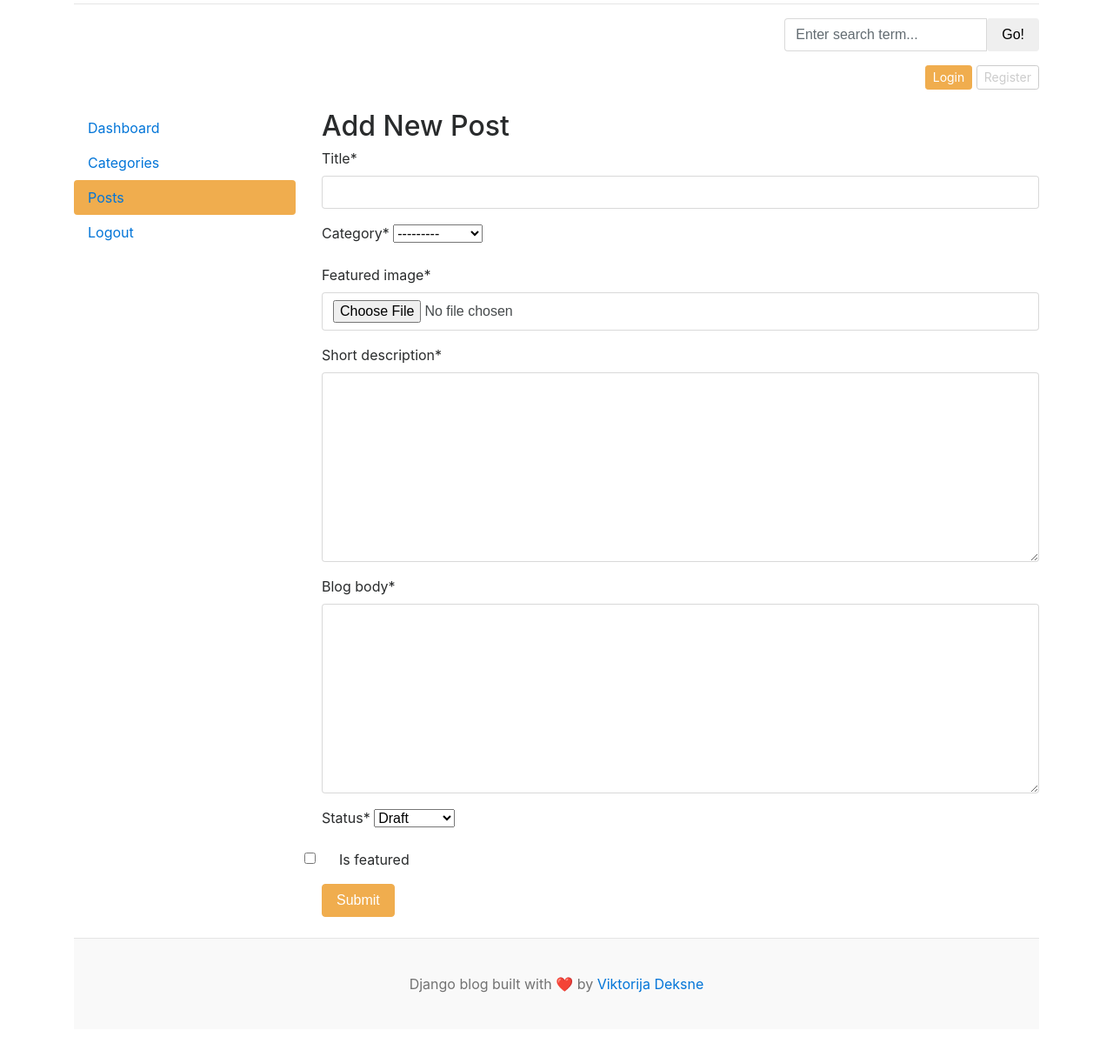
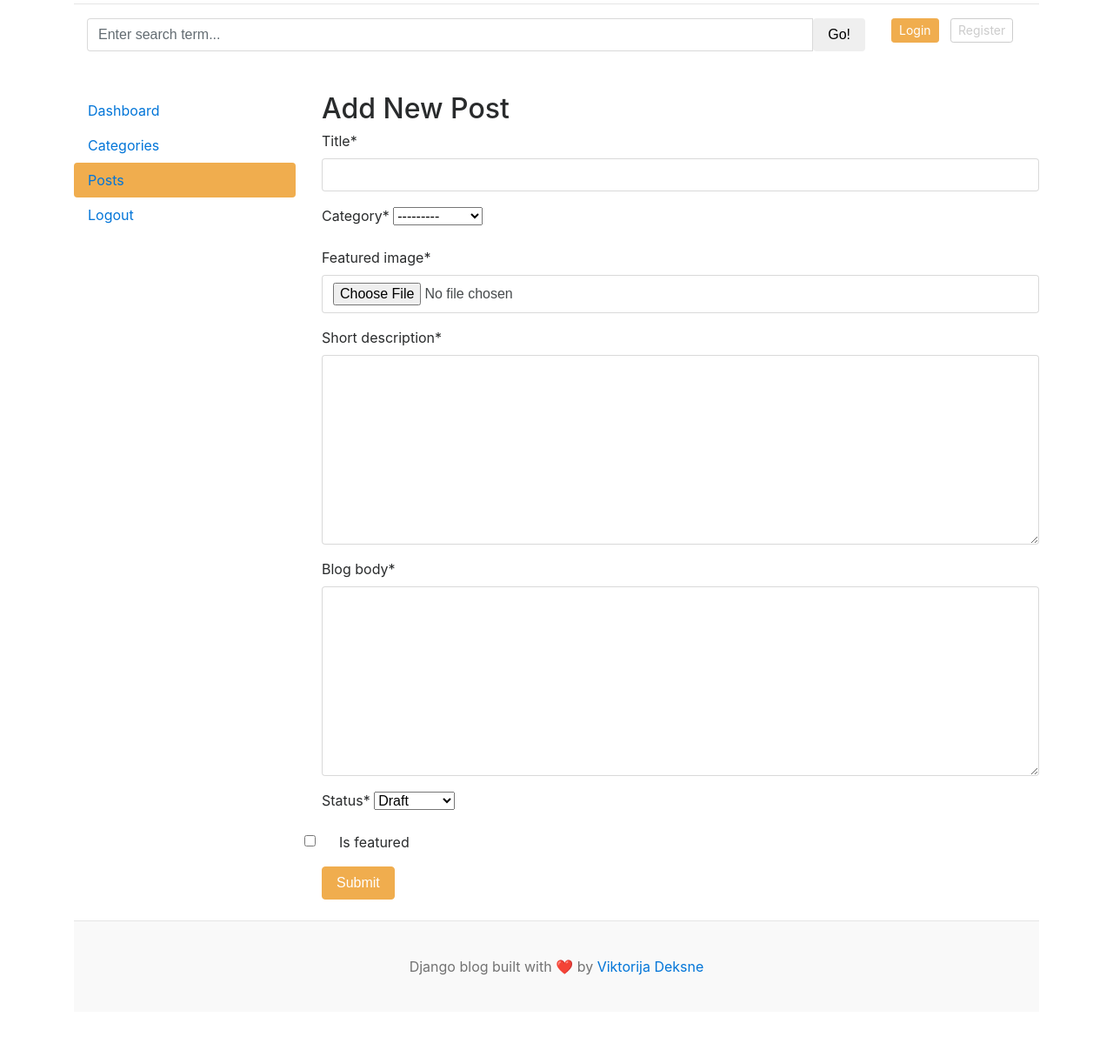
Before and after one commit to vdeksne/blog, a Django app: page /dashboard/posts/add/ in a window 1280 px wide. Shown: the part 175-1390 px from the top of the page at 87% size. After the commit the page ends 1296 px from the top, so only its background shows below. Run offline with Django 5.2, Linux system fonts and the light colour scheme; data comes from the database, SQL or seed files in the repository; some libraries are stand-ins or nearby versions.

Commit message:
final_V7

```diff
--- a/blog_main/static/css/blog.css
+++ b/blog_main/static/css/blog.css
@@ -137,3 +137,7 @@ hr {
   border: 0;
   border-top: 1px solid rgba(0, 0, 0, .1);
 }
+
+.ccollon-new {
+  width: 80%;
+}
--- a/templates/base.html
+++ b/templates/base.html
@@ -56,9 +56,11 @@
 
       <hr>
 
-      <div class="justify-content-end">
+      <div class="container">
 
-        <div class="d-flex justify-content-end">
+        <div class="row">
+
+          <div class="col-10 ccollon-new ml-auto">
             <form action="{% url 'search' %}" method="GET">
               <div class="input-group">
                 <input class="form-control" type="text" name="keyword" value="{{ keyword }}" placeholder="Enter search term..." aria-label="Enter search term..." aria-describedby="button-search" />
@@ -67,7 +69,7 @@
             </form>
             </div>
 
-        <div class="d-flex justify-content-end mb-4">
+            <div class="col-2 ml-auto">
               {% if not user.is_authenticated %}
               <a class="btn btn-sm btn-warning" href="{% url 'login' %}">Login</a> &nbsp;
               <a class="btn btn-sm btn-outline-secondary" href="{% url 'register' %}">Register</a>
@@ -77,6 +79,10 @@
               <span><a href="{% url 'logout' %}">Logout</a></span>
               {% endif %}
             </div>
+
+        </div>
+
+
 
       </div>
 
```
Lines whose indentation alone changed are shown as unchanged.
